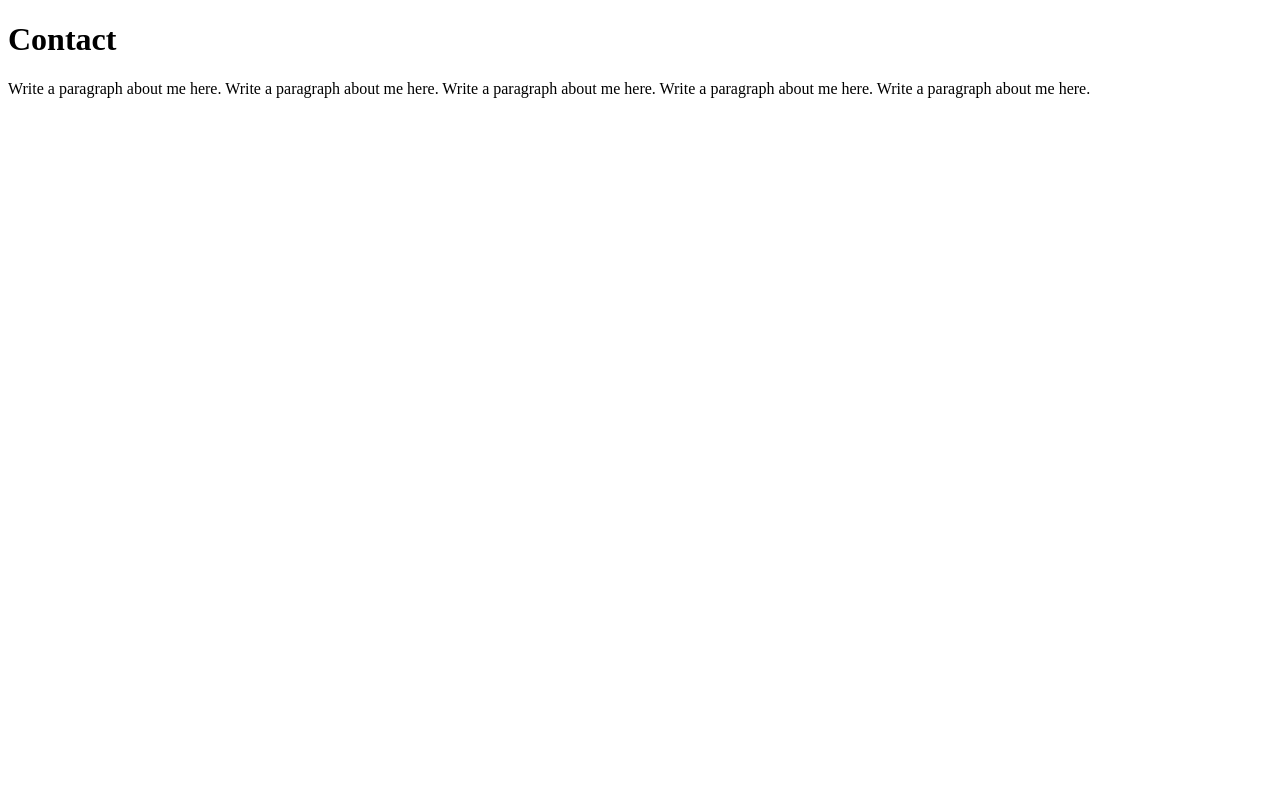
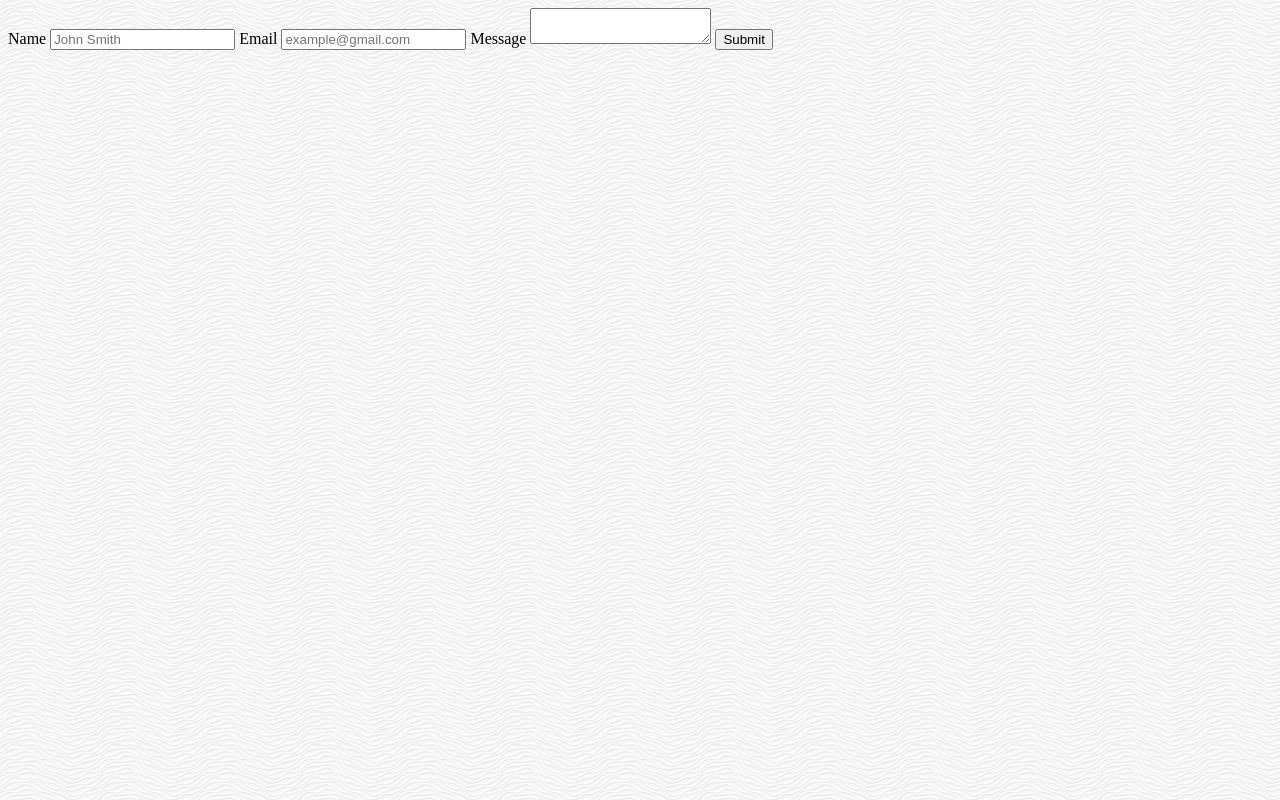
Before and after one commit to Fitzpa/Basic-Portfolio, a plain HTML site: page contact.html in a window 1280 px wide. Drawn offline with Linux system fonts and the light colour scheme.

Commit message:
adding contact form

```diff
--- a/contact.html
+++ b/contact.html
@@ -2,14 +2,29 @@
 <html>
     <head>
         <title>Louie Fitzpatrick</title>
+        <link rel="stylesheet" href="style.css" type="text/css">
     </head>
     <body>
-        <h1>Contact</h1>
-        <p>Write a paragraph about me here. Write a paragraph about me here.
-            Write a paragraph about me here. Write a paragraph about me here.
-            Write a paragraph about me here.</p>
+        <div class="container">
+            <form>
+                <label for="name">Name </label>
+                <input type="text" id="name" name="fullname" placeholder="John Smith">
+
+                <label for="email">Email</label>
+                <input type="email" id="email" name="emailAddress" placeholder="example@gmail.com">
+
+                <label for="message">Message</label>
+                <textarea id="message" name="message" placeholder="You're so great because...">
+                </textarea>
+
+                <input type="submit" value="Submit">
 
 
 
+            </form>
+
+
+        </div>
+
     </body>
 </html>
--- a/style.css
+++ b/style.css
@@ -64,6 +64,8 @@ p {
 
 
 #container {
+    border-color: #111;
+    border-width: 1px;
     margin: auto;
     width: 960px;
     background-color: #ffffff;
```
